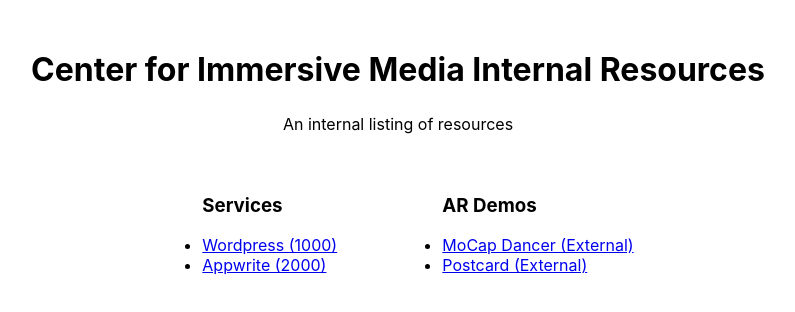
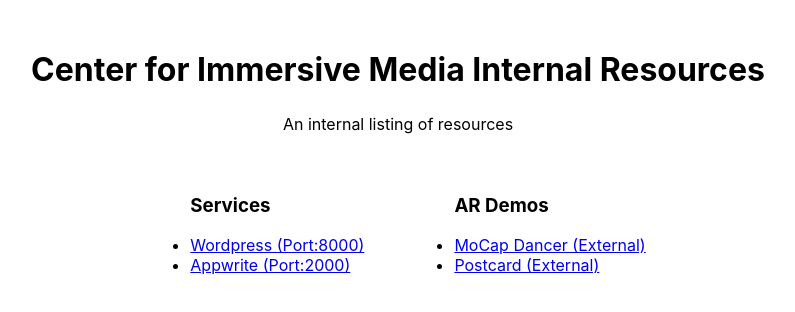
Before and after one commit to Center-for-Immersive-Media/CIM-Docker-Home, a React (Create React App) app: page / in a window 1280 px wide. Shown: the top 312 px of the page, without its empty margins (242-1037 px from the left). Built offline with nearby package versions, Linux system fonts and the light colour scheme.

Commit message:
Update App.js

```diff
--- a/src/App.js
+++ b/src/App.js
@@ -1,5 +1,5 @@
-import logo from './logo.svg';
-import './App.css';
+import logo from "./logo.svg";
+import "./App.css";
 
 function App() {
   return (
@@ -7,16 +7,32 @@
       <div>
         <h1>Center for Immersive Media Internal Resources</h1>
         <p>An internal listing of resources</p>
-        <div className='lists'>
+        <div className="lists">
           <ul>
             <h3>Services</h3>
-          <li><a href='http://j125-cim-w04:1000/wp-login.php' target={"_blank"}>Wordpress  (1000)</a></li>
-          <li><a href='http://j125-cim-w04:2000/' target={"_blank"}>Appwrite  (2000)</a></li>
+            <li>
+              <a href="http://j125-cim-w04:8000/wp-login.php" target={"_blank"}>
+                Wordpress (Port:8000)
+              </a>
+            </li>
+            <li>
+              <a href="http://j125-cim-w04:2000/" target={"_blank"}>
+                Appwrite (Port:2000)
+              </a>
+            </li>
           </ul>
           <ul>
             <h3>AR Demos</h3>
-          <li><a href='8th.io/nrtz6' target={"_blank"}>MoCap Dancer (External)</a></li>
-          <li><a href='8th.io/7a4xw' target={"_blank"}>Postcard (External)</a></li>
+            <li>
+              <a href="8th.io/nrtz6" target={"_blank"}>
+                MoCap Dancer (External)
+              </a>
+            </li>
+            <li>
+              <a href="8th.io/7a4xw" target={"_blank"}>
+                Postcard (External)
+              </a>
+            </li>
           </ul>
         </div>
       </div>
```
Lines whose indentation alone changed are shown as unchanged.
